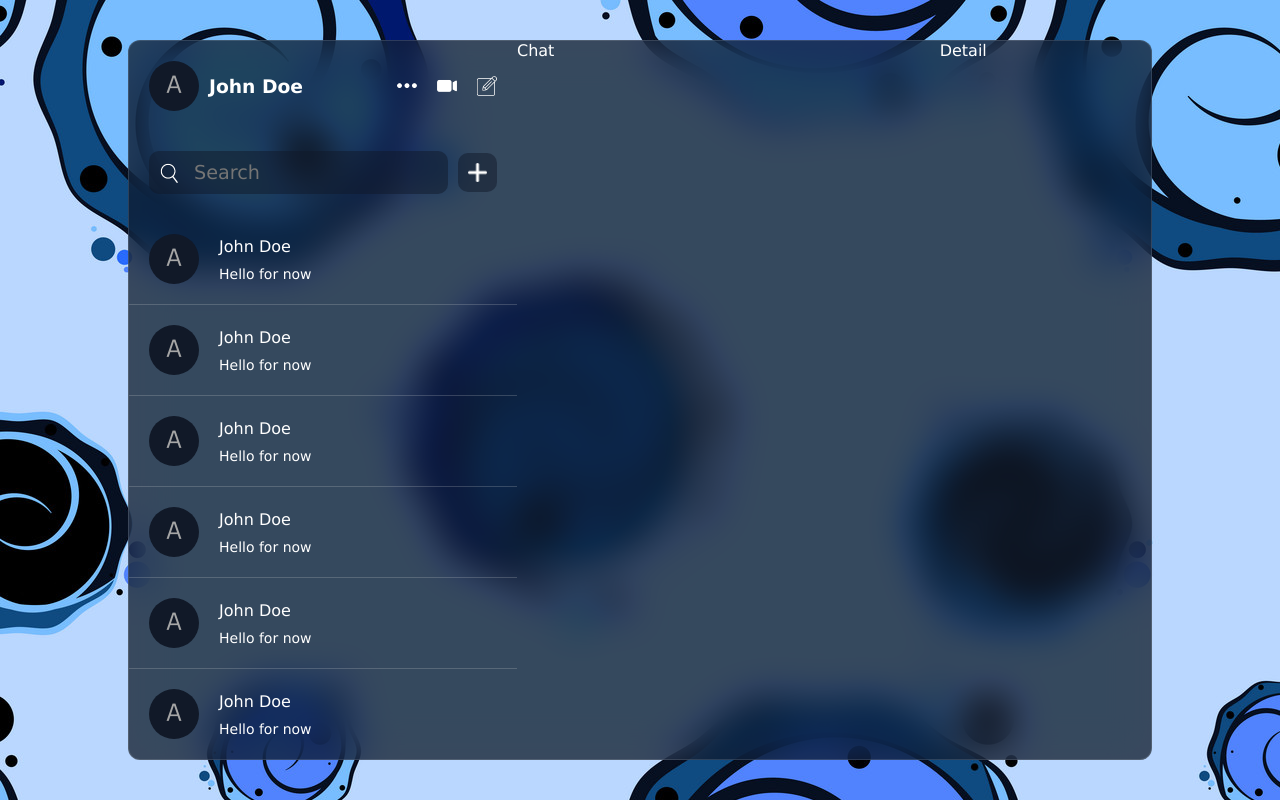
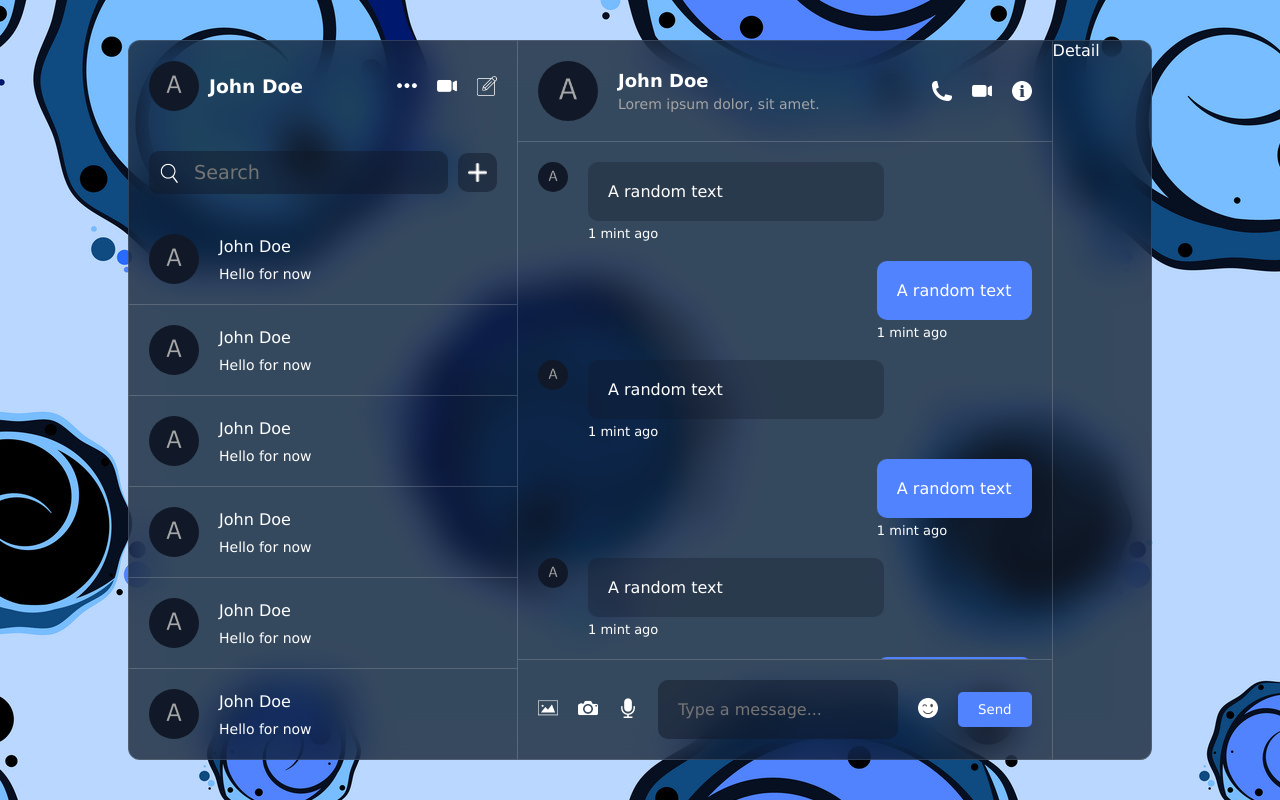
Before and after one commit to shiraz-waseem/react-firebase-chat, a React (Create React App) app: page / in a window 1280 px wide. Built offline with nearby package versions, Linux system fonts and the light colour scheme.

Commit message:
Chat Messages Design

```diff
--- a/package.json
+++ b/package.json
@@ -6,6 +6,7 @@
     "@testing-library/jest-dom": "^5.17.0",
     "@testing-library/react": "^13.4.0",
     "@testing-library/user-event": "^13.5.0",
+    "emoji-picker-react": "^4.9.2",
     "react": "^18.2.0",
     "react-dom": "^18.2.0",
     "react-scripts": "5.0.1",
--- a/src/components/chat/Chat.jsx
+++ b/src/components/chat/Chat.jsx
@@ -1,8 +1,141 @@
-import React from 'react'
+import React, { useState } from 'react'
 import "./chat.css"
+import EmojiPicker from 'emoji-picker-react';
+
 const Chat = () => {
+    const [open, setOpen] = useState(false);
+    const [text, setText] = useState("");
+
+    const handleEmoji = (e) => {
+        // console.log(e)
+        setText((prev) => prev + e.emoji);
+        setOpen(false);
+    };
+
     return (
-        <div className='chat'>Chat</div>
+        <div className='chat'>
+
+            {/* Top */}
+            <div className="top">
+                <div className="user">
+                    <img src="./images/avatar.png" alt="" />
+                    <div className="texts">
+                        <span>John Doe</span>
+                        <p>Lorem ipsum dolor, sit amet.</p>
+                    </div>
+                </div>
+
+                <div className="icons">
+                    <img src="./images/phone.png" alt="" />
+                    <img src="./images/video.png" alt="" />
+                    <img src="./images/info.png" alt="" />
+                </div>
+            </div>
+
+            {/* Center */}
+            <div className="center">
+                <div className="message">
+                    <img src="./images/avatar.png" alt="" />
+                    <div className="texts">
+                        <p>A random text</p>
+                        <span>1 mint ago</span>
+                    </div>
+                </div>
+
+                <div className="message own">
+                    <div className="texts">
+                        <p>A random text</p>
+                        <span>1 mint ago</span>
+                    </div>
+                </div>
+
+
+                <div className="message">
+                    <img src="./images/avatar.png" alt="" />
+                    <div className="texts">
+                        <p>A random text</p>
+                        <span>1 mint ago</span>
+                    </div>
+                </div>
+
+
+                <div className="message own">
+                    <div className="texts">
+                        <p>A random text</p>
+                        <span>1 mint ago</span>
+                    </div>
+                </div>
+
+
+                <div className="message">
+                    <img src="./images/avatar.png" alt="" />
+                    <div className="texts">
+                        <p>A random text</p>
+                        <span>1 mint ago</span>
+                    </div>
+                </div>
+
+                <div className="message own">
+                    <div className="texts">
+                        <p>A random text</p>
+                        <span>1 mint ago</span>
+                    </div>
+                </div>
+            </div>
+
+            {/* Bottom */}
+            <div className="bottom">
+
+                {/* Left icons */}
+                <div className="icons">
+                    {/* Sending Image */}
+                    <label htmlFor="file">
+                        <img src="./images/img.png" alt="" />
+                    </label>
+                    <input
+                        type="file"
+                        id="file"
+                        style={{ display: "none" }}
+                    // onChange={handleImg}
+                    />
+                    <img src="./images/camera.png" alt="" />
+                    <img src="./images/mic.png" alt="" />
+                </div>
+
+                {/* Search Field */}
+                <input
+                    type="text"
+                    // placeholder={
+                    //     isCurrentUserBlocked || isReceiverBlocked
+                    //         ? "You cannot send a message"
+                    //         : "Type a message..."
+                    // }
+                    placeholder="Type a message..."
+                    value={text}
+                    onChange={(e) => setText(e.target.value)}
+                // disabled={isCurrentUserBlocked || isReceiverBlocked}
+                />
+
+                {/* Right field of emoji and send button */}
+                <div className="emoji">
+                    <img
+                        src="./images/emoji.png"
+                        alt=""
+                        onClick={() => setOpen((prev) => !prev)}
+                    />
+                    <div className="picker">
+                        <EmojiPicker open={open} onEmojiClick={handleEmoji} />
+                    </div>
+                </div>
+                <button
+                    className="sendButton"
+                // onClick={handleSend}
+                // disabled={isCurrentUserBlocked || isReceiverBlocked}
+                >
+                    Send
+                </button>
+            </div>
+        </div>
     )
 }
 
--- a/src/components/chat/chat.css
+++ b/src/components/chat/chat.css
@@ -1,3 +1,183 @@
-.chat{
+.chat {
     flex: 2;
+    border-left: 1px solid #dddddd35;
+    border-right: 1px solid #dddddd35;
+
+    height: 100%;
+    /* will be easier to separate items */
+
+    display: flex;
+    flex-direction: column;
+
+    .top {
+        padding: 20px;
+        display: flex;
+        align-items: center;
+        justify-content: space-between;
+        border-bottom: 1px solid #dddddd35;
+
+        .user {
+            display: flex;
+            align-items: center;
+            gap: 20px;
+
+            img {
+                width: 60px;
+                height: 60px;
+                border-radius: 50%;
+                object-fit: cover;
+            }
+
+            .texts {
+                display: flex;
+                flex-direction: column;
+                gap: 5px;
+
+                span {
+                    font-size: 18px;
+                    font-weight: bold;
+                }
+
+                p {
+                    font-size: 14px;
+                    font-weight: 300;
+                    color: #a5a5a5;
+                }
+            }
+        }
+
+        .icons {
+            display: flex;
+            gap: 20px;
+
+            img {
+                width: 20px;
+                height: 20px;
+            }
+        }
+    }
+
+
+    .center {
+        padding: 20px;
+        flex: 1;
+        overflow: scroll;
+        display: flex;
+        flex-direction: column;
+        gap: 20px;
+
+        .message {
+            max-width: 70%;
+            display: flex;
+            gap: 20px;
+
+            &.own {
+                align-self: flex-end;
+
+                .texts {
+                    p {
+                        background-color: #5183fe;
+                    }
+                }
+            }
+
+            img {
+                width: 30px;
+                height: 30px;
+                border-radius: 50%;
+                object-fit: cover;
+            }
+
+            .texts {
+                flex: 1;
+                display: flex;
+                flex-direction: column;
+                gap: 5px;
+
+                /* user agar image bhejta in message */
+                img {
+                    width: 100%;
+                    height: 300px;
+                    border-radius: 10px;
+                    object-fit: cover;
+                }
+
+                p {
+                    padding: 20px;
+                    background-color: rgba(17, 25, 40, 0.3);
+                    border-radius: 10px;
+                }
+
+                span {
+                    font-size: 13px;
+                }
+            }
+
+
+        }
+
+    }
+
+    /* Bottom */
+    .bottom {
+        padding: 20px;
+        display: flex;
+        align-items: center;
+        justify-content: space-between;
+        border-top: 1px solid #dddddd35;
+        gap: 20px;
+        margin-top: auto;
+        /* bech wali jagah khali */
+
+        .icons {
+            display: flex;
+            gap: 20px;
+        }
+
+        img {
+            width: 20px;
+            height: 20px;
+            cursor: pointer;
+        }
+
+        input {
+            flex: 1;
+            background-color: rgba(17, 25, 40, 0.5);
+            border: none;
+            outline: none;
+            color: white;
+            padding: 20px;
+            border-radius: 10px;
+            font-size: 16px;
+
+            &:disabled {
+                cursor: not-allowed;
+            }
+        }
+
+        .emoji {
+            position: relative;
+
+            .picker {
+                position: absolute;
+                /* bottom: 50px;
+                left: 0; */
+            }
+        }
+
+        .sendButton {
+            background-color: #5183fe;
+            color: white;
+            padding: 10px 20px;
+            border: none;
+            border-radius: 5px;
+            cursor: pointer;
+
+            &:disabled {
+                background-color: #5182feb4;
+                cursor: not-allowed;
+            }
+        }
+
+    }
 }
--- a/src/index.css
+++ b/src/index.css
@@ -15,7 +15,7 @@ body {
   color: white;
 }
 
-.container{
+.container {
   width: 80vw;
   height: 90vh;
   background-color: rgba(17, 25, 40, 0.75);
@@ -25,3 +25,24 @@ body {
   border: 1px solid rgba(255, 255, 255, 0.125);
   display: flex;
 }
+
+
+
+/* For Webkit browsers (Chrome, Safari) */
+::-webkit-scrollbar {
+  width: 10px;
+}
+
+::-webkit-scrollbar-thumb {
+  background-color: #f8eeee;
+  border-radius: 5px;
+}
+
+/* For Firefox */
+/* * {
+  scrollbar-width: thin;
+  scrollbar-color: #888888 #f0f0f0;
+} */
+
+/* Content area styles */
+/*   */
```
Also changed, not shown: 1 other file (tests, documents, lock files or other folders).
